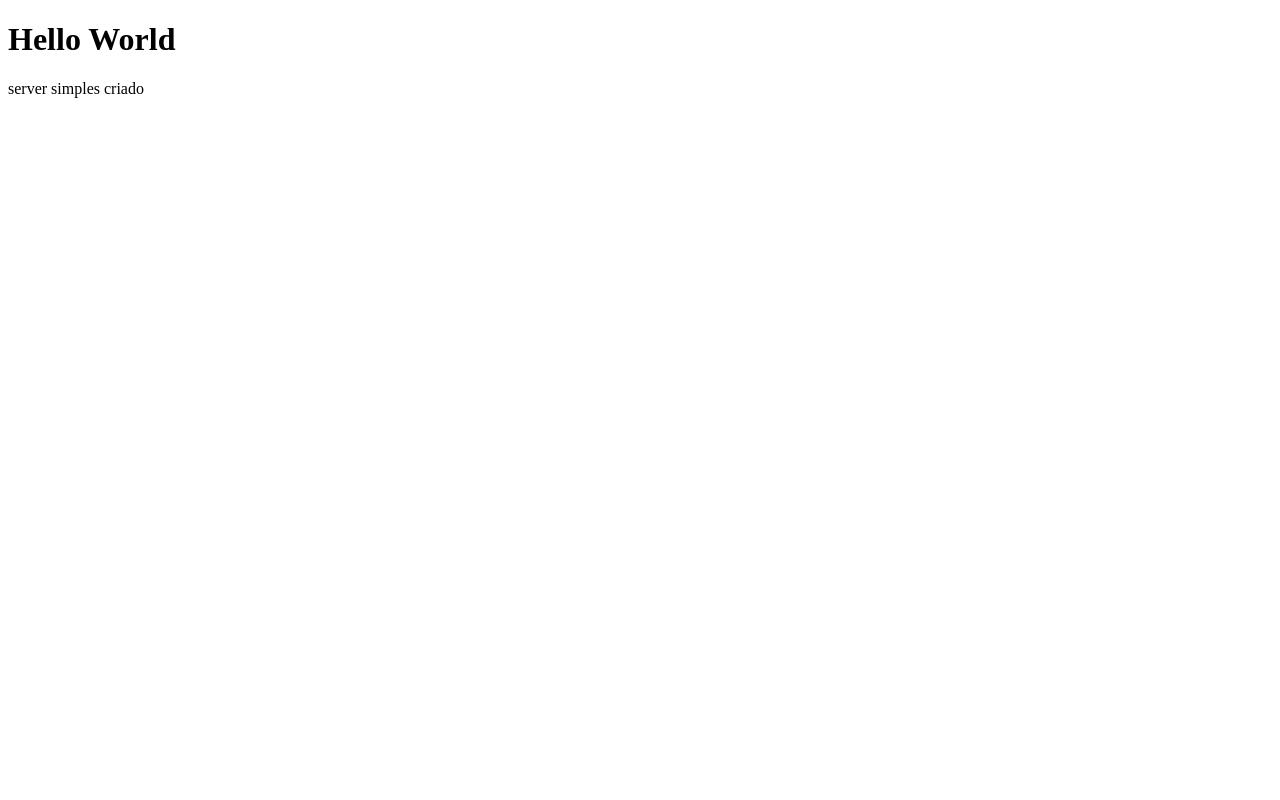
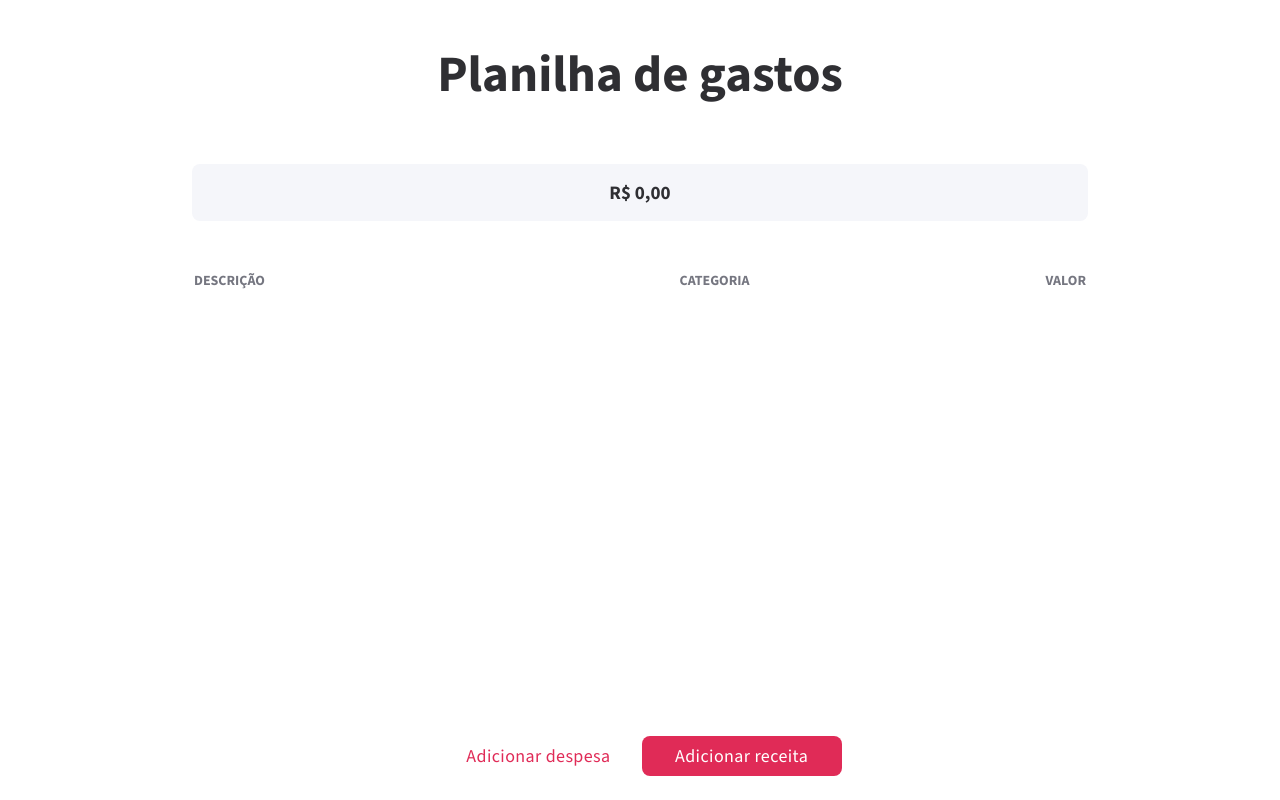
Before and after one commit to giomarronedev/Personal-Finance-Table-Warren-Academy, a website: page public/index.html in a window 1280 px wide. Drawn offline with nearby package versions, Linux system fonts and the light colour scheme.

Commit message:
added finance table

```diff
--- a/public/index.html
+++ b/public/index.html
@@ -1,13 +1,76 @@
 <!DOCTYPE html>
-<html lang="en">
-<head>
-    <meta charset="UTF-8">
-    <meta http-equiv="X-UA-Compatible" content="IE=edge">
-    <meta name="viewport" content="width=device-width, initial-scale=1.0">
+<html lang="pt-br">
+  <head>
+    <meta charset="UTF-8" />
+    <meta http-equiv="X-UA-Compatible" content="IE=edge" />
+    <meta name="viewport" content="width=device-width, initial-scale=1.0" />
+
+    <link rel="stylesheet" href="./styles.css" />
+
+    <link rel="preconnect" href="https://fonts.googleapis.com" />
+    <link rel="preconnect" href="https://fonts.gstatic.com" crossorigin />
+    <link
+      href="https://fonts.googleapis.com/css2?family=Source+Sans+3:wght@400;500;700&display=swap"
+      rel="stylesheet"
+    />
+
     <title>Document</title>
-</head>
-<body>
-    <h1>Hello World</h1>
-    <p>server simples criado</p>
-</body>
+  </head>
+  <body>
+    <div class="pagina">
+      <div class="conteudo">
+        <h1>Planilha de gastos</h1>
+
+        <div class="informacao" id="informacao">
+          <p id="saldo">R$ 0,00</p>
+        </div>
+
+        <table class="lista-transacoes">
+          <thead>
+            <th class="coluna-descricao">
+              <h3>DESCRIÇÃO</h3>
+            </th>
+            <th class="coluna-categoria">
+              <h3>CATEGORIA</h3>
+            </th>
+            <th class="coluna-valor">
+              <h3>VALOR</h3>
+            </th>
+          </thead>
+          <tbody id="lista-transacoes-conteudo">
+            <!-- <tr>
+              <td class="coluna-descricao">Salgado na faculdade</td>
+              <td class="coluna-categoria">Despesa</td>
+              <td class="coluna-valor">R$ 5,50</td>
+            </tr>
+            <tr>
+              <td class="coluna-descricao">Livro Clean Code</td>
+              <td class="coluna-categoria">Despesa</td>
+              <td class="coluna-valor">R$ 50,00</td>
+            </tr>
+            <tr>
+              <td class="coluna-descricao">Grana do estágio</td>
+              <td class="coluna-categoria">Receita</td>
+              <td class="coluna-valor">R$ 80,00</td>
+            </tr>
+            <tr>
+              <td class="coluna-descricao">Capinha pro celular</td>
+              <td class="coluna-categoria">Despesa</td>
+              <td class="coluna-valor">R$ 15,00</td>
+            </tr> -->
+          </tbody>
+        </table>
+      </div>
+      <div class="botoes">
+        <button class="despesa" id="botao-despesa" onclick="newOutcomePrompt()">
+          Adicionar despesa
+        </button>
+        <button class="receita" id="botao-receita" onclick="newIncomePrompt()">
+          Adicionar receita
+        </button>
+      </div>
+    </div>
+
+    <script src="./main.js"></script>
+  </body>
 </html>
```
